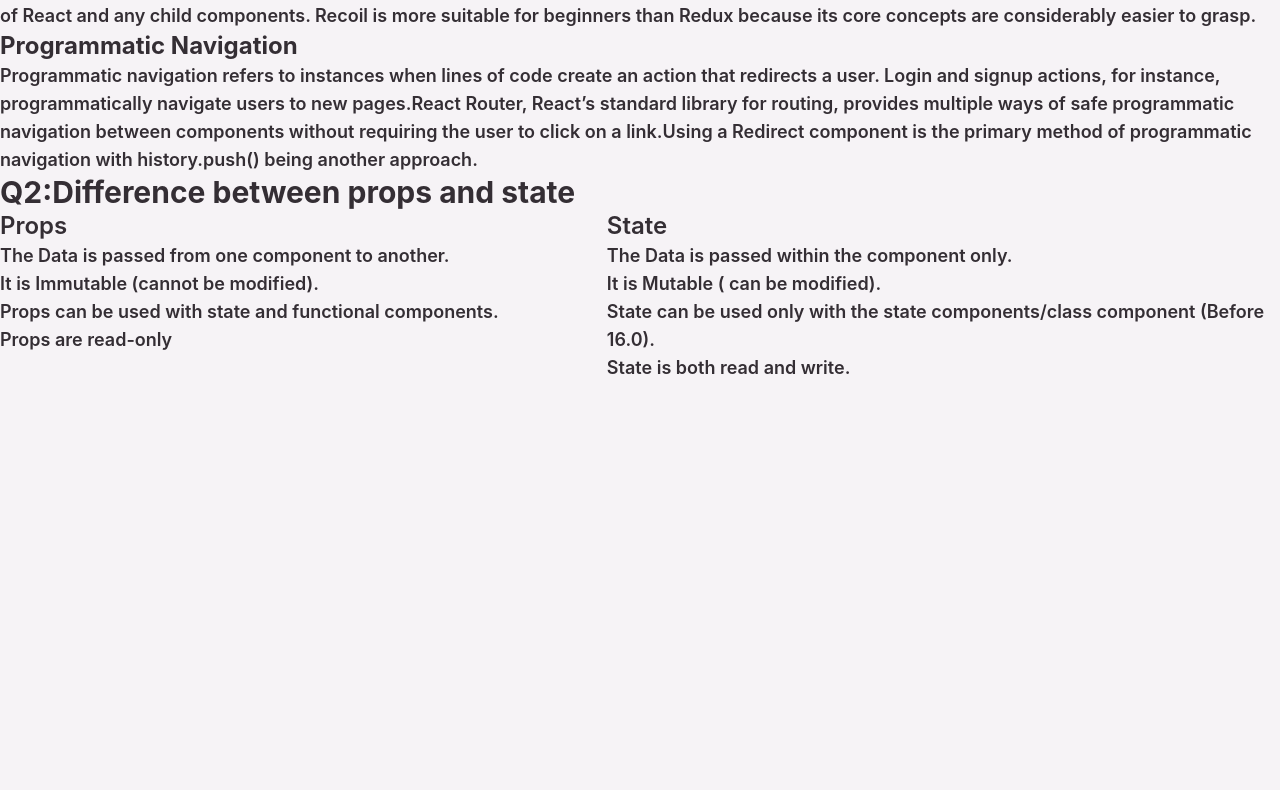
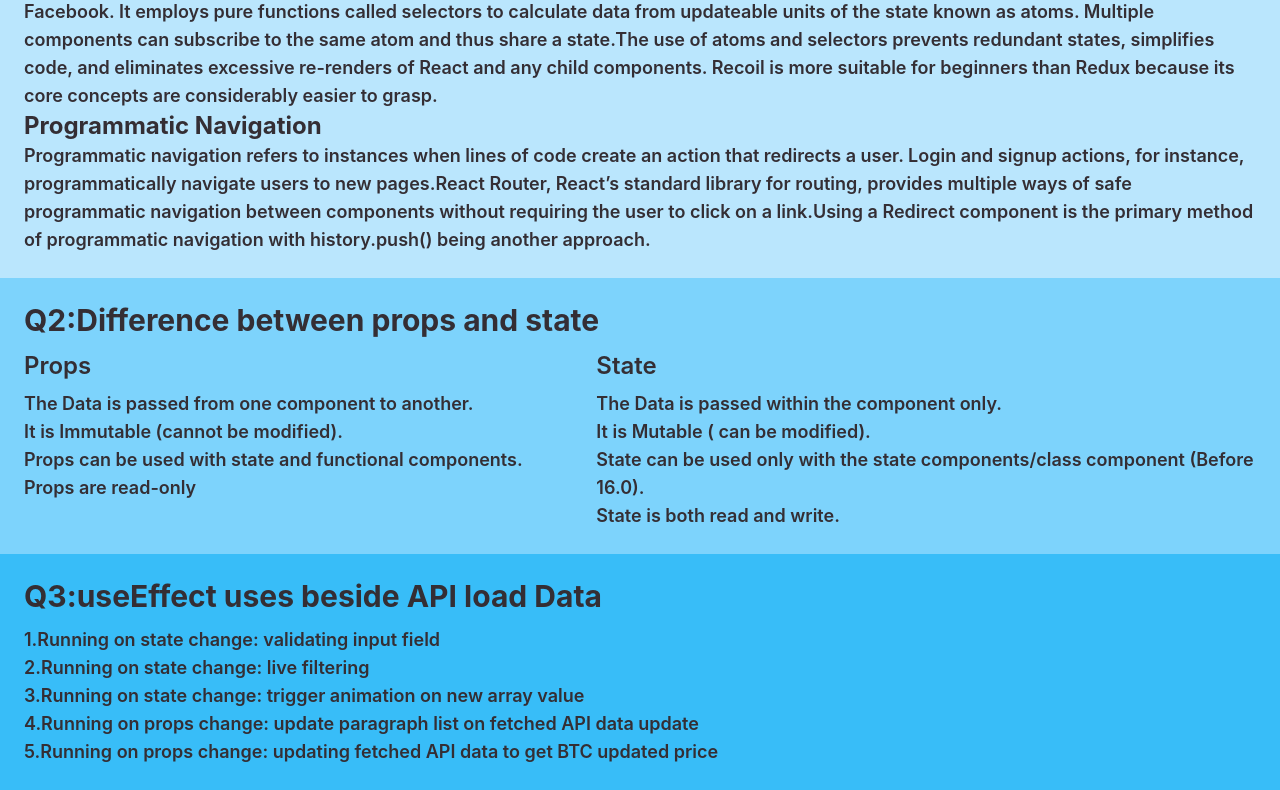
Before and after one commit to Faisalnoman44/Gold-Gym, a React (Create React App) app: page / in a window 1280 px wide. Shown: the part 2134-2924 px from the top of the page. Before the commit the page ends 2516 px from the top, so only its background shows below. Built offline with nearby package versions, Linux system fonts and the light colour scheme.

Commit message:
all question added

```diff
--- a/src/Components/Questions/Questions.js
+++ b/src/Components/Questions/Questions.js
@@ -3,8 +3,8 @@
 const Questions = () => {
     return (
         <div>
-            <div>
-                <h1 className='text-3xl font-bold'>Q1:How Does React Works</h1>
+            <div className='bg-sky-200 p-6'>
+                <h1 className='text-3xl font-bold '>Q1:How Does React Works</h1>
                 <p className='text-lg font-semibold'> ReactJS is one of the most popular JavaScript libraries for mobile and web application development. Created by Facebook, React contains a collection of reusable JavaScript code snippets used for user interface (UI) building called components. It’s important to note that ReactJS is not a JavaScript framework. That’s because it’s only responsible for rendering the components of an application’s view layer. React is an alternative to frameworks like Angular and Vue, which all allow to create complex functions.This article will explore React’s features, explain how it works, and go over its benefits for front-end developers. We’ll also cover the differences between ReactJS and React Native regarding their roles in the web and mobile app development industry.</p>
                 <h3 className='text-2xl font-bold'>React Features</h3>
                 <p className='text-lg font-semibold'>React has some core features that make it stand out from other JavaScript libraries. The following sections will introduce you to these features and explain how they contribute to mobile and web application development.</p>
@@ -22,11 +22,11 @@
 
 
             </div>
-            <div>
-                <h1 className='text-3xl font-bold'>Q2:Difference between props and state</h1>
+            <div className='bg-sky-300 p-6'>
+                <h1 className='text-3xl font-bold mb-3'>Q2:Difference between props and state</h1>
                 <div className='flex'>
                     <div className='w-1/2'>
-                        <h3 className='text-2xl font-semibold'>Props</h3>
+                        <h3 className='text-2xl font-semibold mb-2'>Props</h3>
                         <div className='text-lg font-semibold'>
                             <p>The Data is passed from one component to another.</p>
                             <p>It is Immutable (cannot be modified).</p>
@@ -35,7 +35,7 @@
                         </div>
                     </div>
                     <div>
-                        <h3 className='text-2xl font-semibold'>State</h3>
+                        <h3 className='text-2xl font-semibold mb-2'>State</h3>
                         <div className='text-lg font-semibold'>
                             <p>The Data is passed within the component only.</p>
                             <p>It is Mutable ( can be modified).</p>
@@ -46,6 +46,16 @@
                     </div>
                 </div>
             </div>
+            <div className='bg-sky-400 p-6'>
+                <h1 className='text-3xl font-bold mb-3'>Q3:useEffect uses beside API load Data</h1>
+                <div className='text-lg font-semibold'>
+                    <p>1.Running on state change: validating input field</p>
+                    <p>2.Running on state change: live filtering</p>
+                    <p>3.Running on state change: trigger animation on new array value</p>
+                    <p>4.Running on props change: update paragraph list on fetched API data update</p>
+                    <p>5.Running on props change: updating fetched API data to get BTC updated price</p>
+                </div>
+            </div>
 
         </div>
 
```
